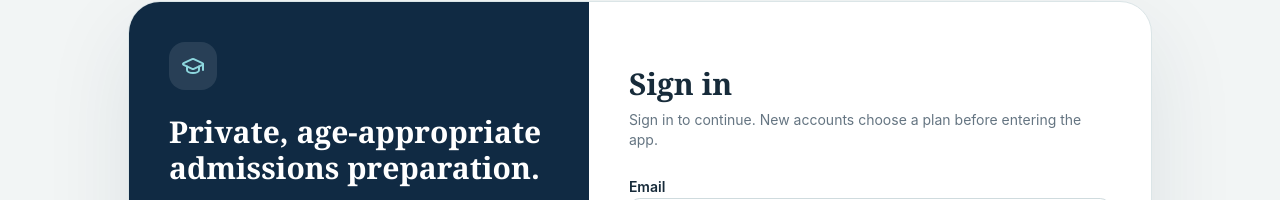
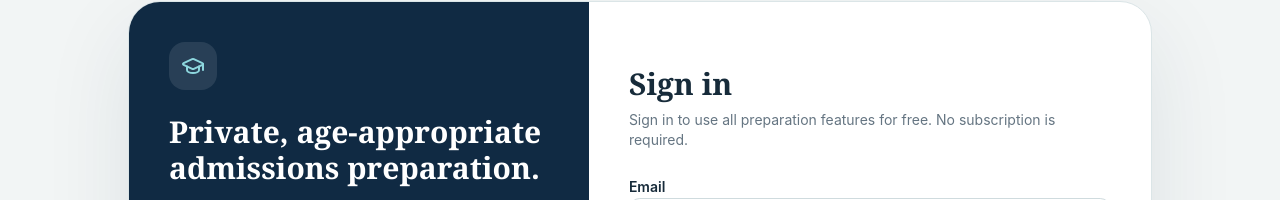
Before and after one commit to markstevengray95-star/Oxbridge-, a Next.js app: page /login in a window 1280 px wide. Shown: the part 156-356 px from the top of the page. Built offline with nearby package versions, Linux system fonts and the light colour scheme; no server answers.

Commit message:
Remove plan-selection and upgrade wording while access is free

```diff
--- a/app/login/page.tsx
+++ b/app/login/page.tsx
@@ -5,13 +5,14 @@ import { FormEvent, useEffect, useState } from "react"
 import { useRouter } from "next/navigation"
 import { CheckCircle2, GraduationCap, KeyRound, Loader2, LockKeyhole, Mail, RefreshCw, UserPlus } from "lucide-react"
 import { createClient } from "@/lib/supabase/client"
+import { FREE_FULL_ACCESS } from "@/lib/billing/plans"
 import { Button } from "@/components/ui/button"
 import { Card, CardContent, CardDescription, CardHeader, CardTitle } from "@/components/ui/card"
 import { Input } from "@/components/ui/input"
 
 type Mode = "signin" | "signup" | "forgot"
 type AgeBand = "13-15" | "16-17" | "18+" | ""
-const TERMS_VERSION="2026-10-03"
+const TERMS_VERSION=FREE_FULL_ACCESS?"2026-11-18":"2026-10-03"
 const PRIVACY_VERSION="2026-10-03"
 
 function nextPath() {
@@ -52,7 +53,7 @@ export default function LoginPage() {
         const {data,error}=await supabase.auth.signUp({email:email.trim(),password,options:{data:{display_name:displayName.trim()||email.split("@")[0],age_band:ageBand,terms_version:TERMS_VERSION,privacy_version:PRIVACY_VERSION,legal_accepted_at:acceptedAt},emailRedirectTo:confirmationRedirect(afterConfirm)}})
         if(error)throw error
         if(data.session){router.replace(afterConfirm);router.refresh()}
-        else{setMessage("Account created. Check your email to confirm your address; the confirmation link will continue to plan selection.");setMode("signin");setPassword("")}
+        else{setMessage(FREE_FULL_ACCESS ? "Account created. Check your email to confirm your address, then sign in for full free access." : "Account created. Check your email to confirm your address; the confirmation link will continue to plan selection.");setMode("signin");setPassword("")}
         return
       }
       const {error}=await supabase.auth.signInWithPassword({email:email.trim(),password});if(error)throw error
@@ -71,7 +72,7 @@ export default function LoginPage() {
 
   function changeMode(nextMode:Mode){setMode(nextMode);setError("");setMessage("");if(nextMode!=="signup"){setDisplayName("");setAgeBand("");setAcceptedTerms(false);setAcceptedPrivacy(false)}if(nextMode==="forgot")setPassword("")}
   const heading=mode==="signin"?"Sign in":mode==="signup"?"Create your account":"Reset your password"
-  const description=mode==="signin"?"Sign in to continue. New accounts choose a plan before entering the app.":mode==="signup"?"Create a private account with age-appropriate privacy protections, then choose Free, Pro or School.":"Enter your email and we’ll send a secure password-reset link."
+  const description=mode==="signin"?(FREE_FULL_ACCESS?"Sign in to use all preparation features for free. No subscription is required.":"Sign in to continue. New accounts choose a plan before entering the app."):mode==="signup"?(FREE_FULL_ACCESS?"Create a private account with age-appropriate protections and full free access.":"Create a private account with age-appropriate privacy protections, then choose Free, Pro or School."):"Enter your email and we’ll send a secure password-reset link."
 
   return <main className="min-h-screen bg-[#f2f5f5] px-4 py-8 text-[#172b3a] sm:px-6 lg:py-12"><div className="mx-auto max-w-5xl">
     <div className="mb-6 flex items-center gap-2 font-serif text-lg font-bold text-[#102a43]"><GraduationCap className="size-5 text-[#147d91]"/>Fellow by Orbits Education</div>
```
